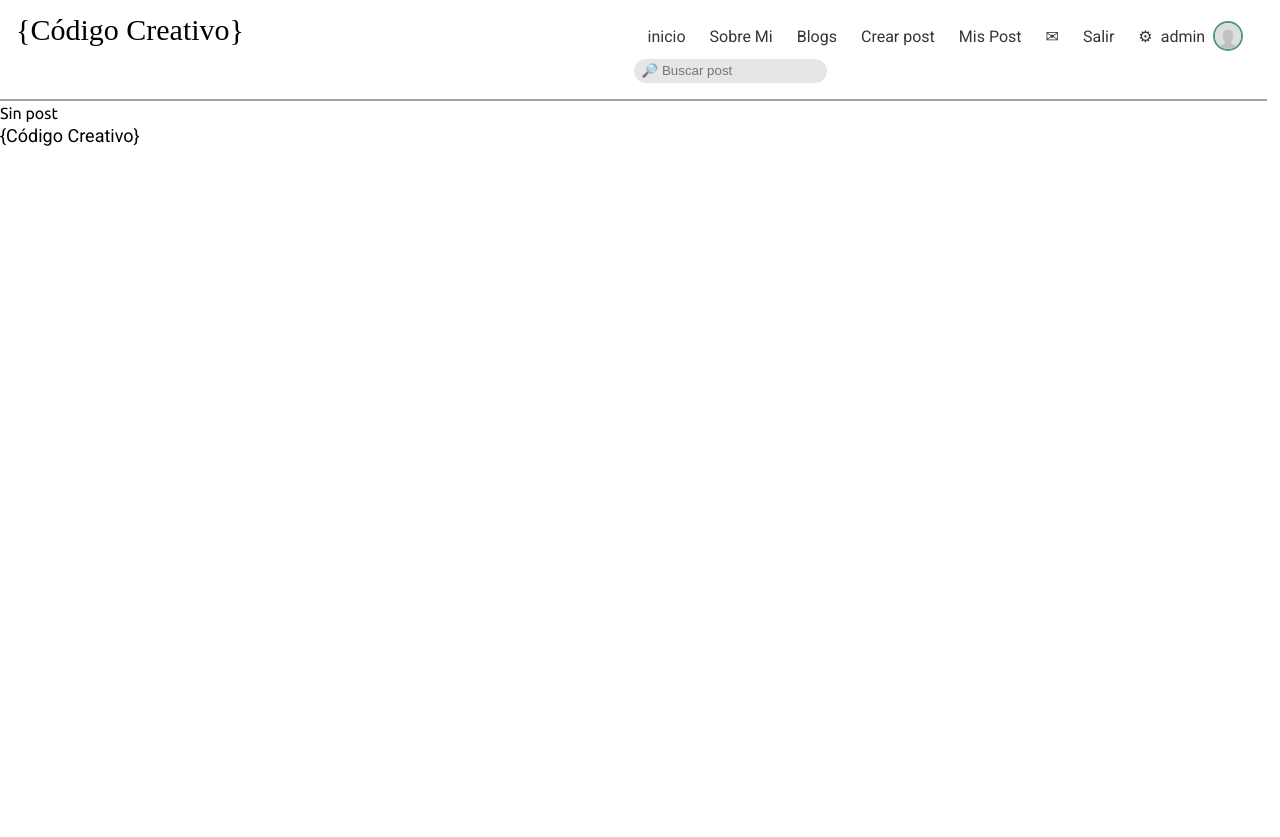
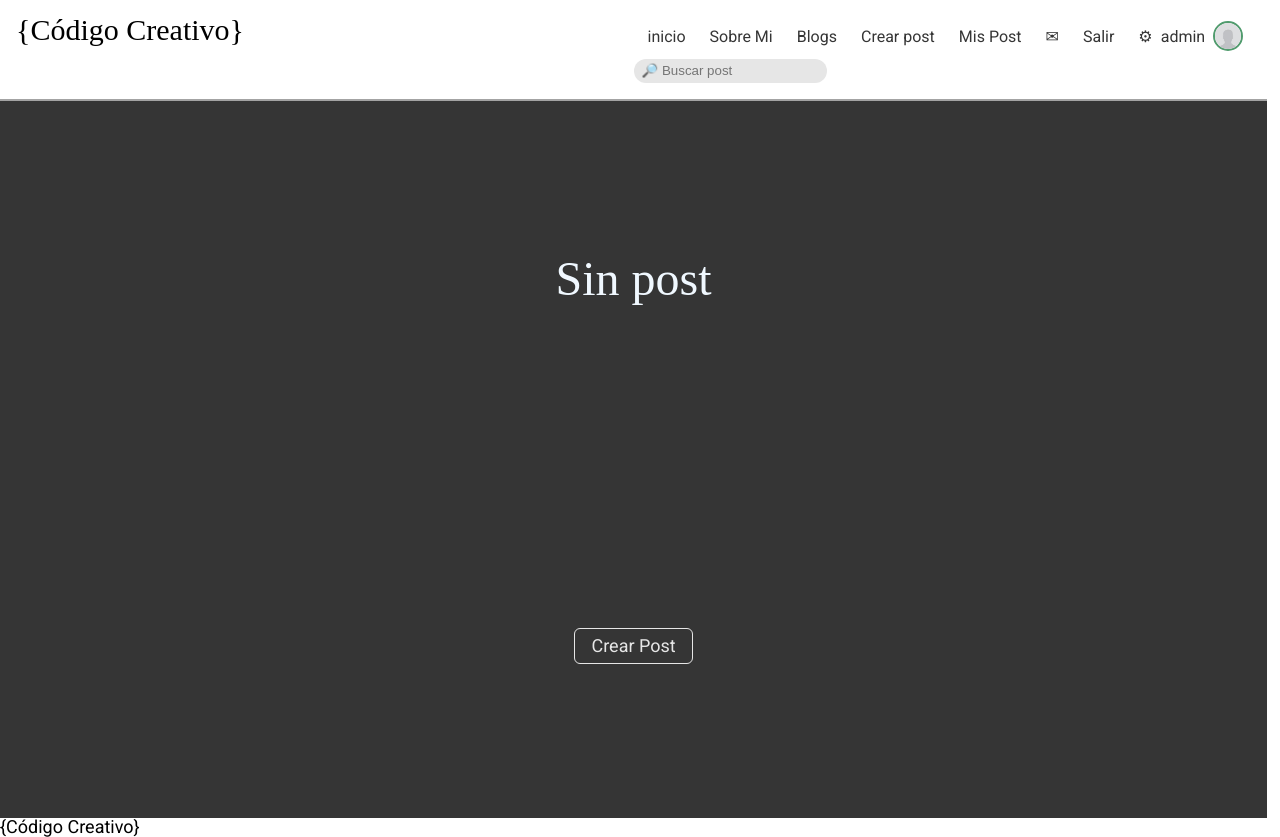
Before and after one commit to Sebass83/Santos-Sebastian-Ariel-Comision-47765, a Django app: page /mis-post/ in a window 1280 px wide. Before the commit the page ends 146 px from the top, so only its background shows below. Run offline with Django 4.2, Linux system fonts and the light colour scheme; a user stored in the database is signed in; data comes from the database, SQL or seed files in the repository; both versions use the stored data as it was after the commit; some web fonts are replaced.

```diff
--- a/CodigoCreativoApp/static/style.css
+++ b/CodigoCreativoApp/static/style.css
@@ -827,3 +827,7 @@ footer {
 
 
 }
+
+.mensaje-recibido  p{
+  width: auto;
+}
--- a/CodigoCreativoApp/views.py
+++ b/CodigoCreativoApp/views.py
@@ -69,10 +69,13 @@ def searchPost(request):
 
 def getPerfil(request,user):
     usuario = User.objects.get(id = user)
-    userAvatar = Avatar.objects.filter(user__exact= user)[0]
+    try:
+        userAvatar = Avatar.objects.filter(user__exact= user)[0]
+    except:
+        userAvatar = ''
     urls = PerfilURLS.objects.filter(usuario__exact=user).last()
 
-    return render(request, 'perfil.html',{'usuario':usuario or None,'userAvatar':userAvatar or None,'urls':urls or None})
+    return render(request, 'perfil.html',{'usuario':usuario or None,'userAvatar':userAvatar or '','urls':urls or None})
 
 @login_required(login_url="/accounts/login/")
 def eliminarPost(request,id):
--- a/templates/mis-post.html
+++ b/templates/mis-post.html
@@ -1,7 +1,4 @@
-{% extends "base.html" %} {% load static %} {% block main %}
-
-
-{% if data %}
+{% extends "base.html" %} {% load static %} {% block main %} {% if data %}
 <div class="posts-list">
   {% for post in data %}
   <div class="post-item">
@@ -11,12 +8,20 @@
     </div>
     <div class="action">
       <a href="{% url 'editarPost' id=post.id %}" class="primary">Editar</a>
-      <a href="javascript:void(0)" class="secondary" data-data={{post.id}}>Eliminar</a>
+      <a href="javascript:void(0)" class="secondary" data-data="{{post.id}}"
+        >Eliminar</a
+      >
       <a href="{% url 'getPost' id=post.id %}" class="ver">Ver</a>
     </div>
   </div>
   {% endfor %}
 </div>
 {% else %}
-<p>Sin post</p>
+<section class="container-form">
+    <h2 style="color: aliceblue" >Sin post</h2>
+    <a href="{% url 'crearBlog' %}" class="btn" style="justify-self: center; margin-top: 2rem;"
+      >Crear Post</a>
+
+</section>
+
 {% endif %} {% endblock %}
--- a/templates/perfil.html
+++ b/templates/perfil.html
@@ -15,7 +15,11 @@
         <a href="{{urls.url_linkedin}}"><img src="{% static 'img/linkedin.png' %}" alt="{{urls.url_linkedin}}" width="100px"></a>
         {% endif %}
         {% if urls.url_personal %}
+        {% if userAvatar.imagen.url %}
         <a href="{{urls.url_personal}}"><img src="{{userAvatar.imagen.url}}" alt="{{urls.url_personal}}" width="100px" style="border-radius: 100%;aspect-ratio: 1/1; object-fit: cover;"></a>
+        {% else %}
+        <a href="{{urls.url_personal}}"><img src="{% static 'img/default-avatar.jpg' %}" alt="{{urls.url_personal}}" width="100px" style="border-radius: 100%;aspect-ratio: 1/1; object-fit: cover;"></a>
+        {% endif %}
         {% endif %}
 
     </div>
```
Also changed, not shown: templates/mis-mensajes.html (+17 -11 lines), README.md, db.sqlite3, media/avatar/35391_1342177433266_1748366_n.jpg (deleted), media/avatar/43601415_10215037651313481_5736302988473925632_n.jpg (added), media/post_image/angular.jpg (added), media/post_image/angular4.png (deleted), media/post_image/escuela-vue-curso-vue-router.jpg (added), media/post_image/what-is-django-hero-1678434777478.webp (added).
